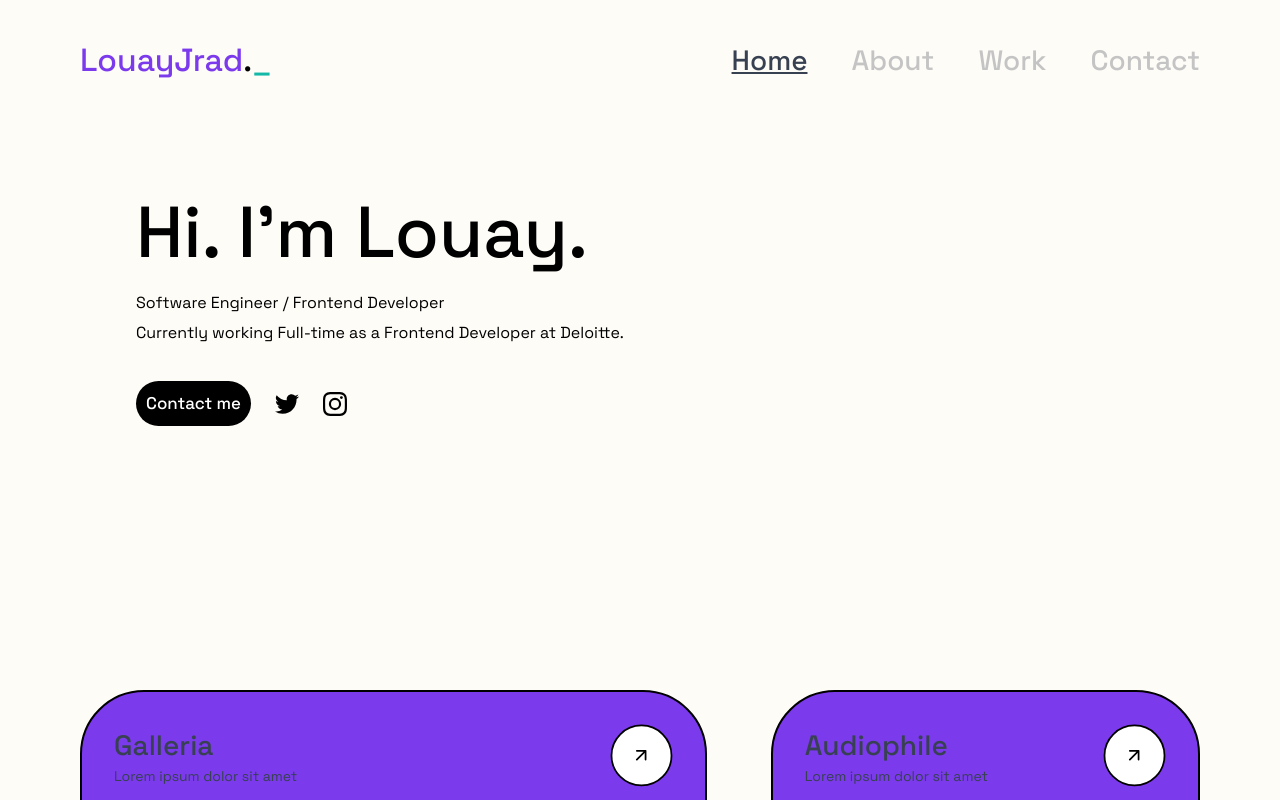
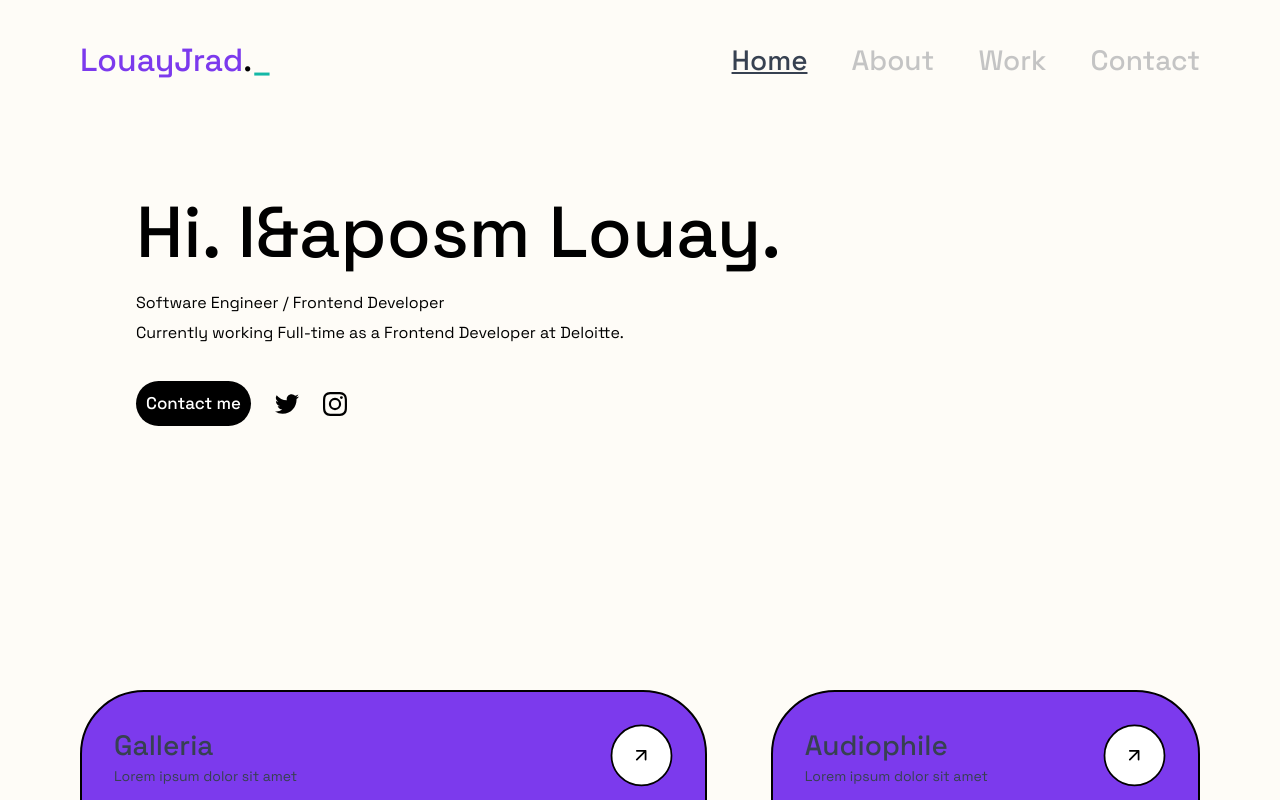
Before and after one commit to JradLouay/my-portfolio, a Next.js app: page / in a window 1280 px wide. Shown: the top 800 px of the page. Built offline with nearby package versions, Linux system fonts and the light colour scheme.

Commit message:
Update HeroSection.js

```diff
--- a/src/components/HeroSection.js
+++ b/src/components/HeroSection.js
@@ -4,7 +4,7 @@ function HeroSection() {
   return (
     <header className="mt-28 px-0 md:px-14 pt-1 pb-14 mb-52">
       <div className="flex-col mb-8 justify-center items-start gap-5 flex">
-        <h2 className="text-7xl">Hi. I'm Louay.</h2>
+        <h2 className="text-7xl">Hi. I&aposm Louay.</h2>
         <p className="leading-[1.9em]">
           Software Engineer / Frontend Developer
           <br />
```
